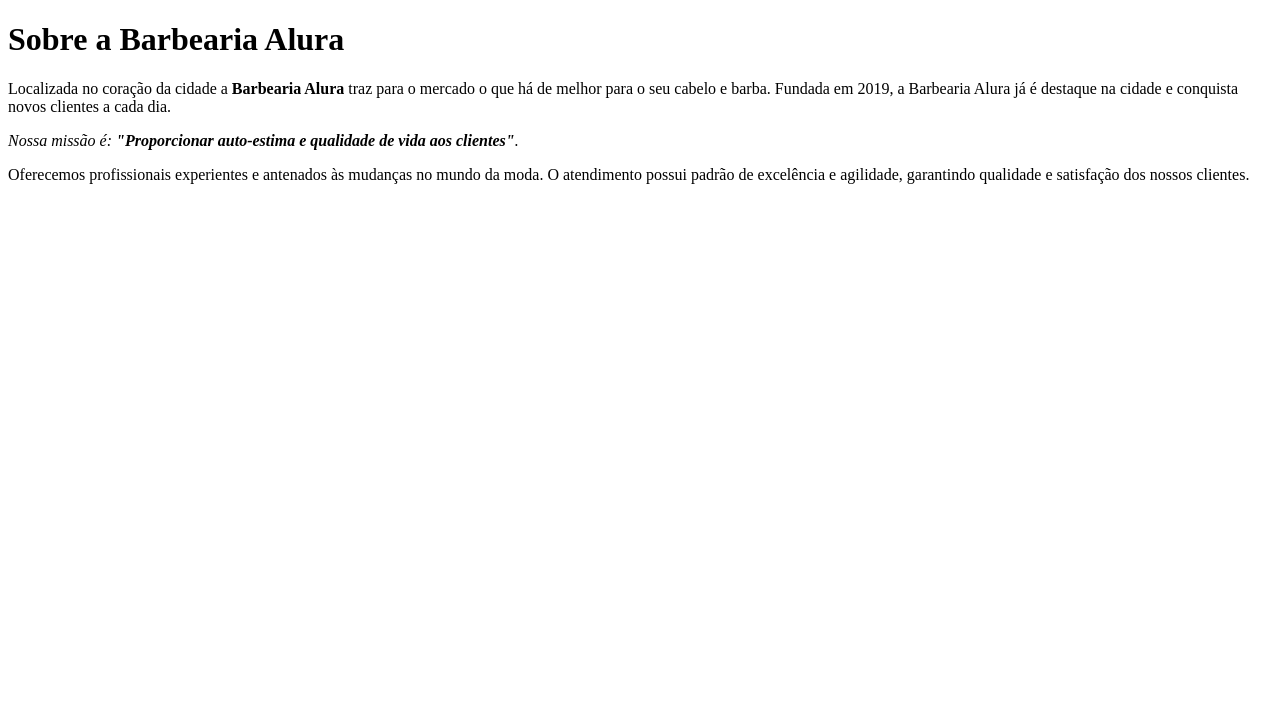
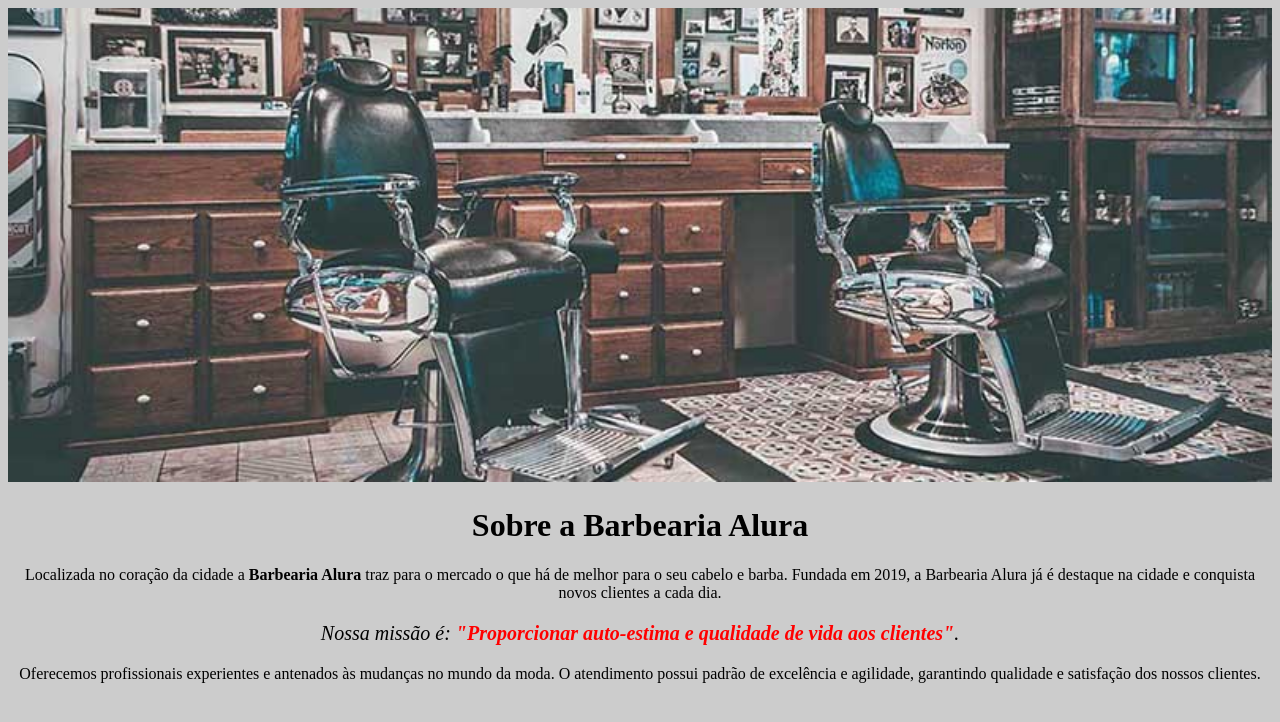
Before and after one commit to gabrielaramosoliveira/PC_GabrielaRamos, a plain HTML site: page index.html in a window 1280 px wide. Drawn offline with Linux system fonts and the light colour scheme.

Commit message:
27/10-Banner

```diff
--- a/index.html
+++ b/index.html
@@ -3,14 +3,17 @@
 	<head>
 		<meta charset="UTF-8">
 		<title>Barbearia Alura</title>
+		<link rel="stylesheet" href="style.css">
 	</head>
 
 	<body>
+		<img id="banner" src="banner.jpg">
+
 		<h1>Sobre a Barbearia Alura</h1>
 
 		<p>Localizada no coração da cidade a <strong>Barbearia Alura</strong> traz para o mercado o que há de melhor para o seu cabelo e barba. Fundada em 2019, a Barbearia Alura já é destaque na cidade e conquista novos clientes a cada dia.</p>
 
-		<p><em>Nossa missão é: <strong>"Proporcionar auto-estima e qualidade de vida aos clientes"</strong>.</em></p>
+		<p id="missao"><em>Nossa missão é: <strong>"Proporcionar auto-estima e qualidade de vida aos clientes"</strong>.</em></p>
 
 		<p>Oferecemos profissionais experientes e antenados às mudanças no mundo da moda. O atendimento possui padrão de excelência e agilidade, garantindo qualidade e satisfação dos nossos clientes.</p>
 	</body>
--- /dev/null
+++ b/style.css
@@ -0,0 +1,23 @@
+body {
+	background: #CCCCCC
+}
+
+#banner {
+	width: 100%;
+}
+
+h1 {
+	text-align: center
+}
+
+p {
+	text-align: center;
+}
+
+#missao {
+	font-size: 20px
+}
+
+em strong {
+	color: #FF0000;
+}
```
Also changed, not shown: banner.jpg (added).
